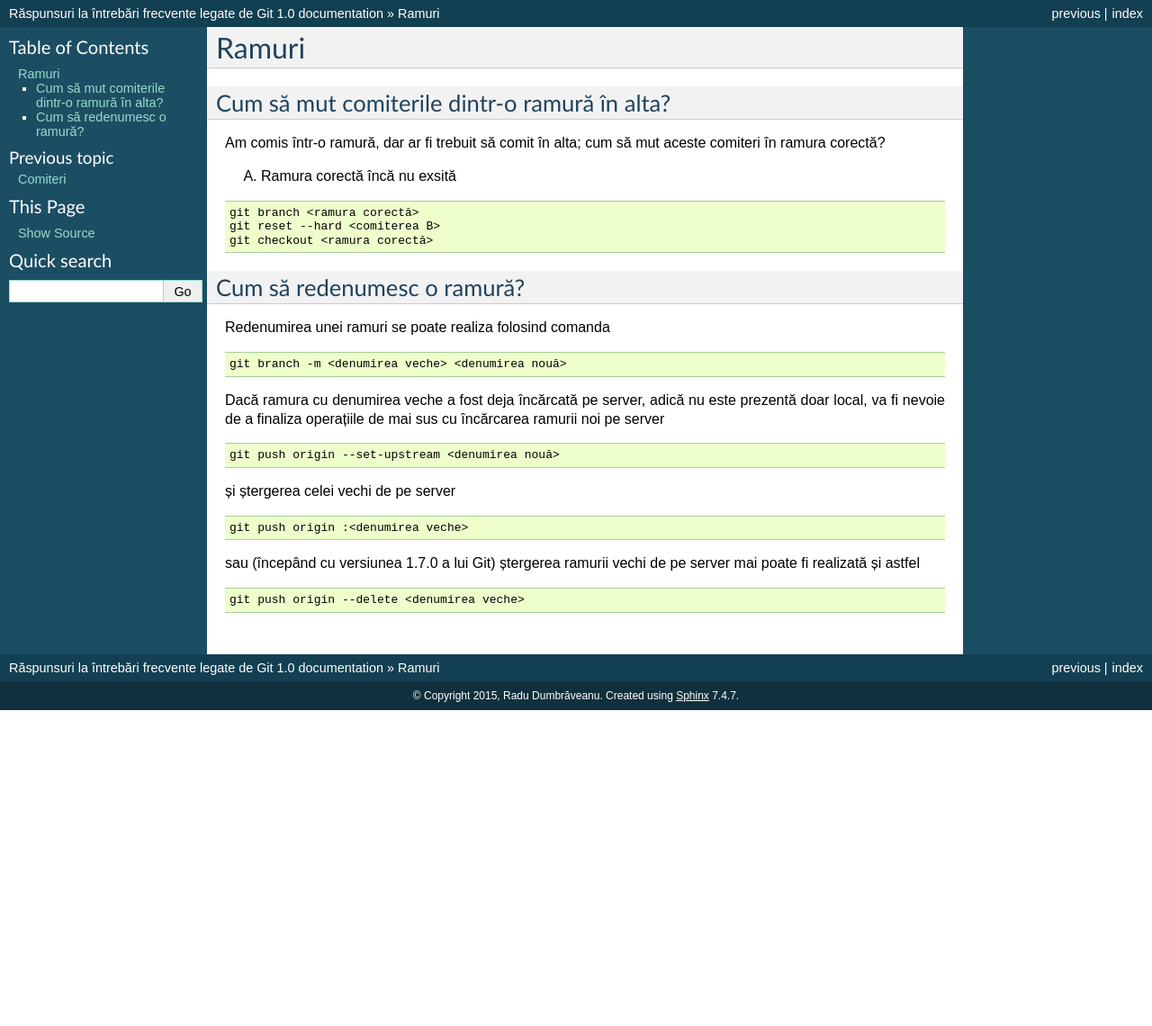
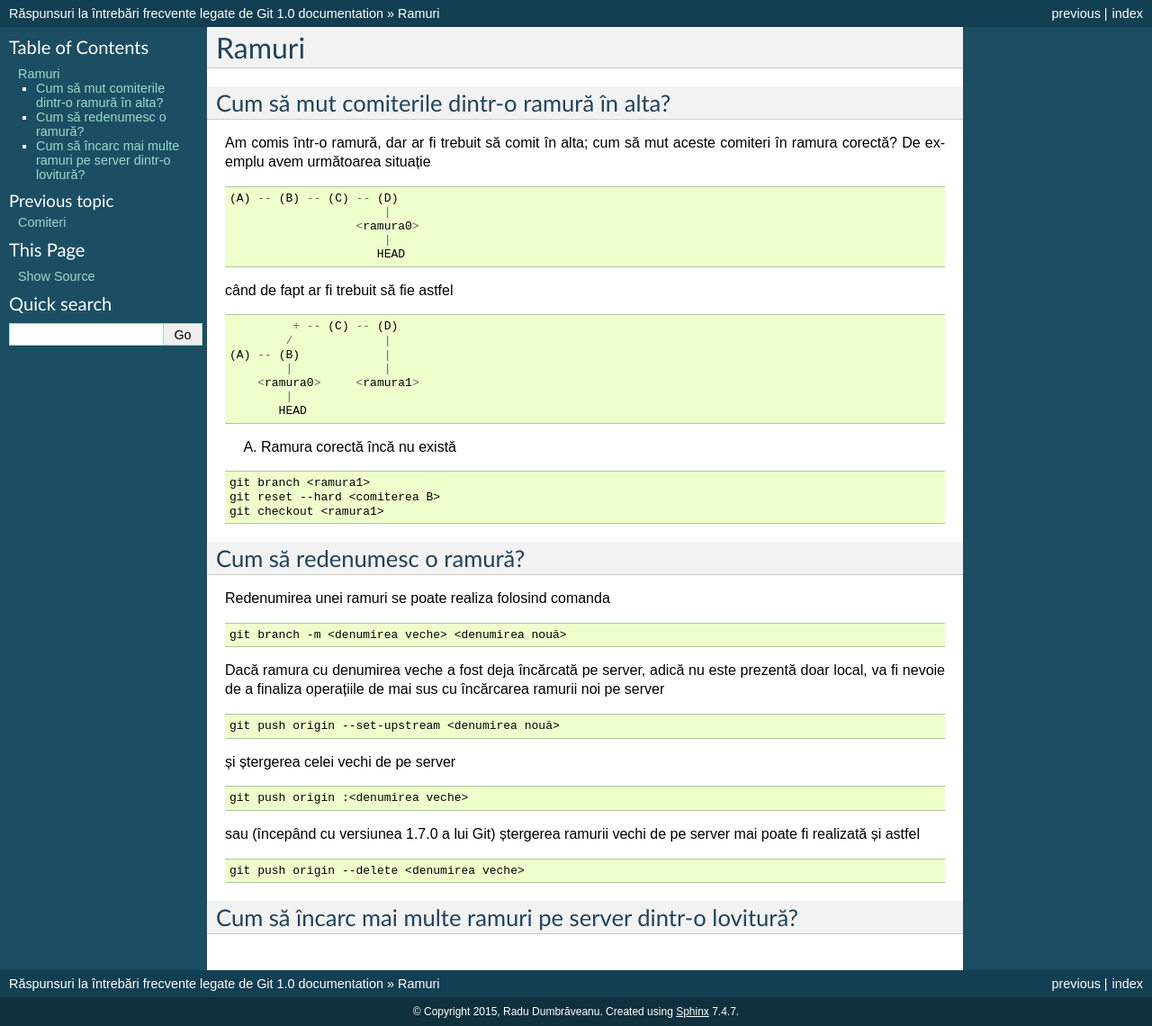
Before and after one commit to Streeling/git-rif, a Sphinx documentation site: the page built from source/ramuri.rst, in a window 1280 px wide. Shown: the whole page at 90% size. Built offline with Sphinx 7.4.7, drawn with Linux system fonts in a browser that asks for light colours; before the commit the page ends 900 px from its top, so only the background shows below that.

Commit message:
Redcatarea răspunsului la "Cum să mut comiterile dintr-o ramură în alta?"

```diff
--- a/source/ramuri.rst
+++ b/source/ramuri.rst
@@ -5,14 +5,35 @@ Cum să mut comiterile dintr-o ramură în alta?
 """""""""""""""""""""""""""""""""""""""""""""
 
 Am comis într-o ramură, dar ar fi trebuit să comit în alta; cum să mut aceste comiteri în ramura corectă?
+De exemplu avem următoarea situație
 
-A. Ramura corectă încă nu exsită
+.. code::
+
+   (A) -- (B) -- (C) -- (D)
+                         |
+                     <ramura0>
+                         |
+                        HEAD
+
+când de fapt ar fi trebuit să fie astfel
+
+.. code::
+
+            + -- (C) -- (D)
+           /             |
+   (A) -- (B)            |
+           |             |
+       <ramura0>     <ramura1>
+           |
+          HEAD
+
+A. Ramura corectă încă nu există
 
 .. code-block:: bash
 
-   git branch <ramura corectă>
+   git branch <ramura1>
    git reset --hard <comiterea B>
-   git checkout <ramura corectă>
+   git checkout <ramura1>
 
 Cum să redenumesc o ramură?
 """""""""""""""""""""""""""
@@ -40,3 +61,6 @@ sau (începând cu versiunea 1.7.0 a lui Git) ștergerea ramurii vechi de pe ser
 .. code-block:: bash
 
    git push origin --delete <denumirea veche>
+
+Cum să încarc mai multe ramuri pe server dintr-o lovitură?
+""""""""""""""""""""""""""""""""""""""""""""""""""""""""""
```
